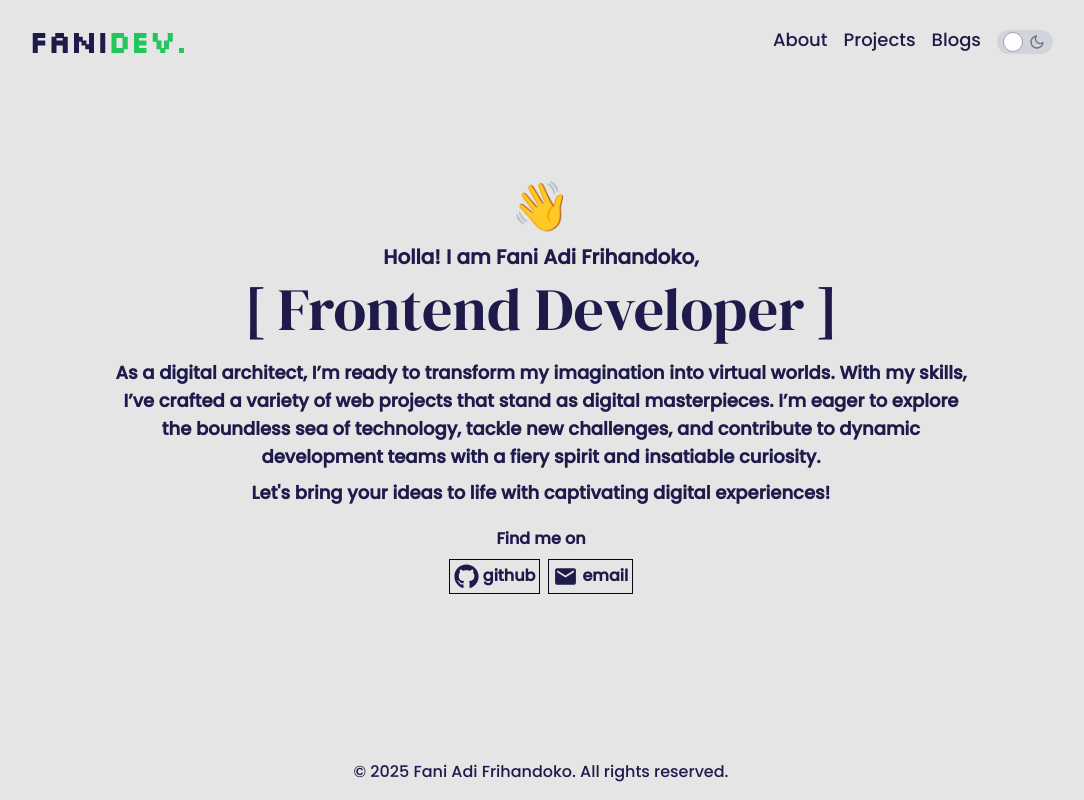
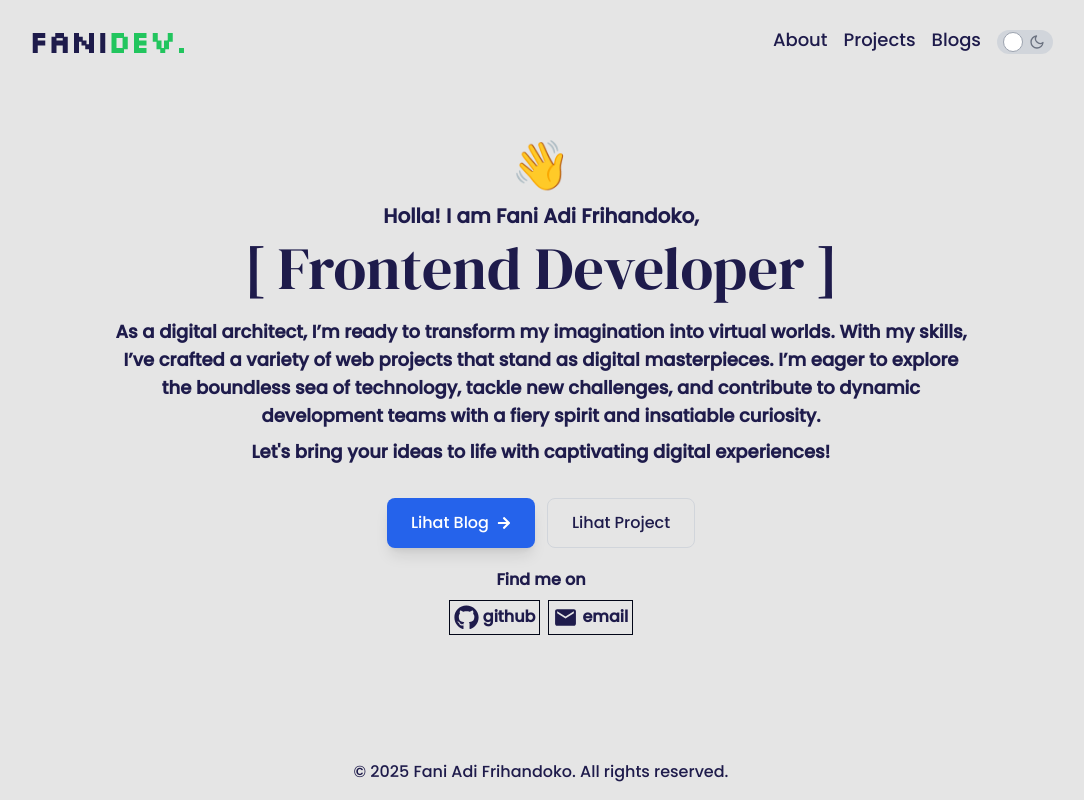
Before and after one commit to faniadifrihandoko1/creativefolio, a Next.js app: page /9gm163tx7q9vce4e6 in a window 1280 px wide. Shown: the whole page, without its empty margins (99-1183 px from the left). Built offline with nearby package versions, Linux system fonts and the light colour scheme.

Commit message:
DEL-101: pasang CTA Blog & Project di halaman rahasia baru

```diff
--- a/app/(client)/9gm163tx7q9vce4e6/page.tsx
+++ b/app/(client)/9gm163tx7q9vce4e6/page.tsx
@@ -3,6 +3,7 @@ import ContactInfo from "../../components/Fragements/Content/ContactInfo";
 import Description from "../../components/Fragements/Content/Description";
 import Footer from "../../components/Fragements/Footer";
 import Header from "../../components/Fragements/Content/HeaderContent";
+import SecretCta from "../../components/Fragements/Content/SecretCta";
 import Tittle from "../../components/Fragements/Content/TittleContent";
 
 export const metadata: Metadata = {
@@ -38,6 +39,7 @@ export default function SecretHomeCta() {
         <Header />
         <Tittle />
         <Description />
+        <SecretCta />
         <ContactInfo />
       </div>
       <Footer />
```
